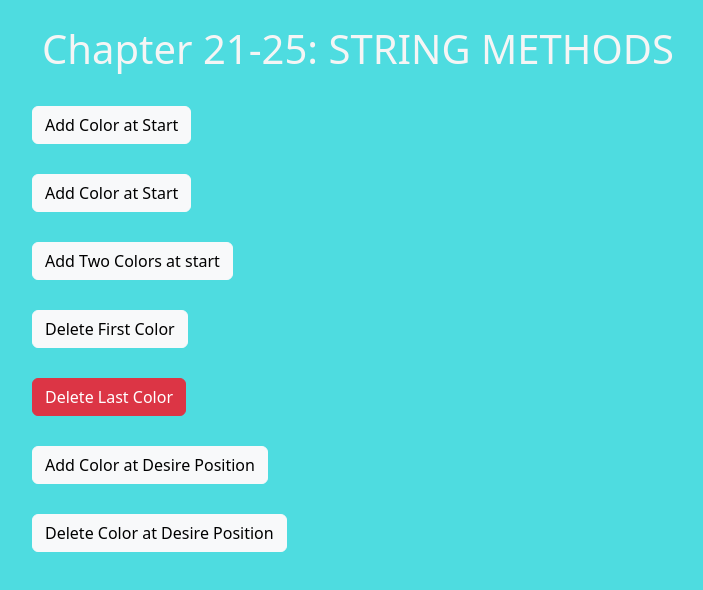
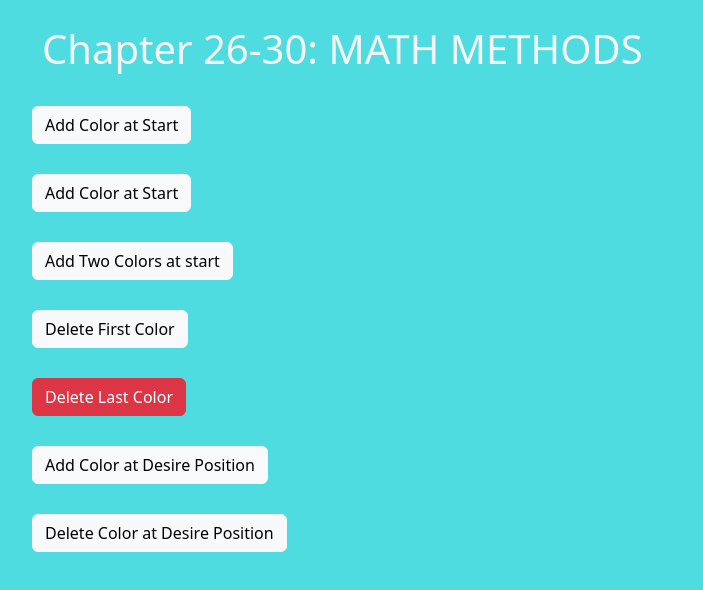
Before and after one commit to rabiayousuf187/JS_Assign_03-Chapter21-30-SMIT-19Apr2023, a plain HTML site: page pages/chap-26-30_math_methods.html in a window 1280 px wide. Shown: the whole page, without its empty margins (65-768 px from the left). Drawn offline with nearby package versions, Linux system fonts and the light colour scheme.

Commit message:
chap-26-30 heading updated

```diff
--- a/pages/chap-26-30_math_methods.html
+++ b/pages/chap-26-30_math_methods.html
@@ -16,7 +16,7 @@
     <section class="qus-list">
         <div class="container">
             <div class="heading">
-                <h1>Chapter 21-25: STRING METHODS</h1>
+                <h1>Chapter 26-30: MATH METHODS</h1>
             </div>
             <div class="sub-div">
                 <div id="paraA"></div>
```
